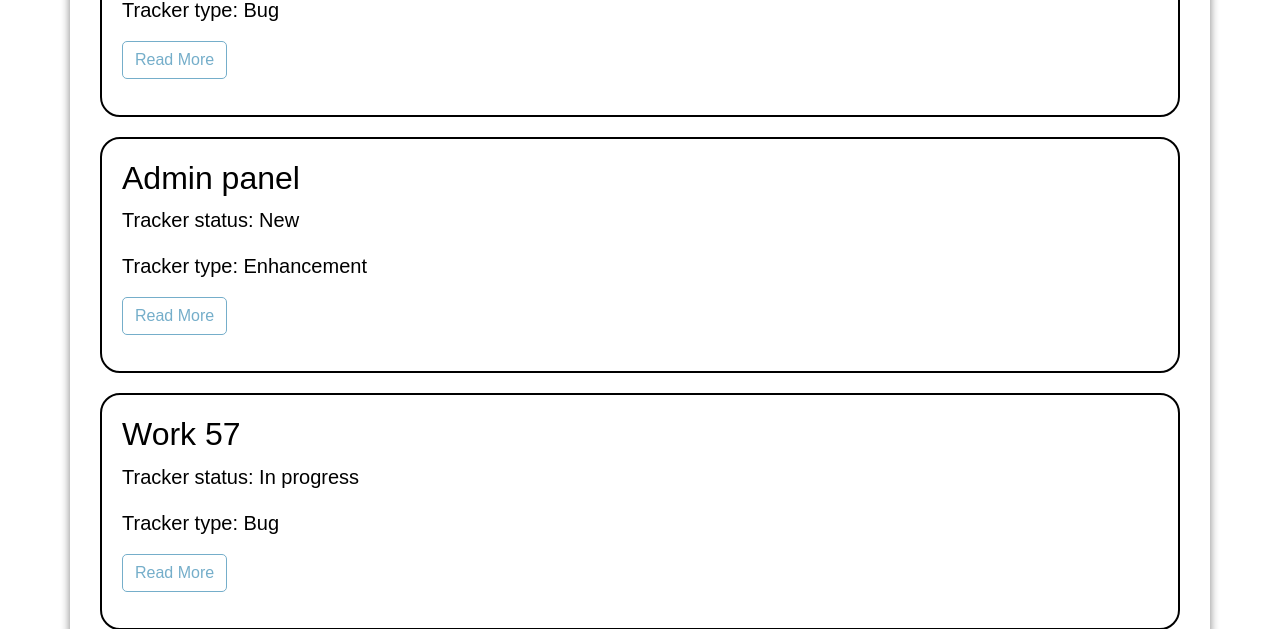
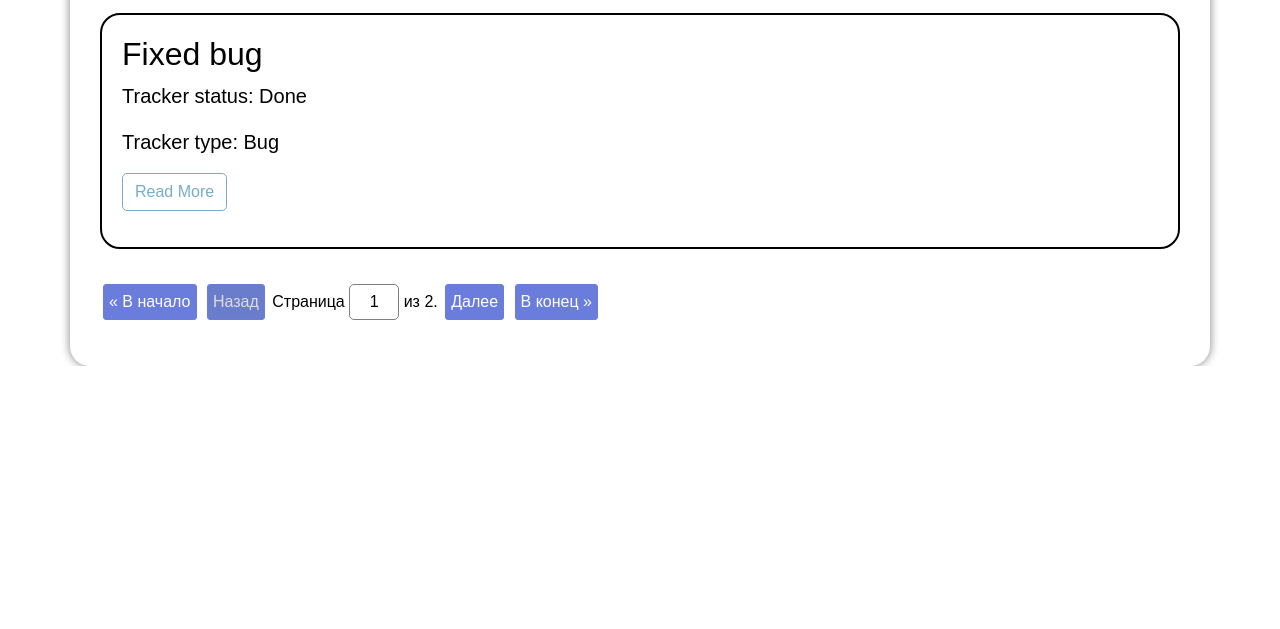
Before and after one commit to Russo2642/homework_70_zulufov_ruslan, a Django app: page / in a window 1280 px wide. Shown: the part 2591-3220 px from the top of the page. After the commit the page ends 2957 px from the top, so only its background shows below. Run offline with Django 4.2, Linux system fonts and the light colour scheme; data comes from the database, SQL or seed files in the repository; some libraries are stand-ins or nearby versions.

Commit message:
Добавил пагинацию и поиск в IndexView, обработал случай, если данные при поиске не найдены

```diff
--- a/source/static/css/style.css
+++ b/source/static/css/style.css
@@ -118,3 +118,44 @@ button {
 .headers {
     font-weight: bold;
 }
+
+.pagination {
+    text-align: center;
+}
+
+.pagination a, .pagination .page-disabled {
+    display: inline-block;
+    border: solid 1px #6a7ddd;
+    border-radius: 3px;
+    padding: 5px;
+    margin: 3px;
+}
+
+.pagination a {
+    background: #6a7ddd;
+    color: white;
+    text-decoration: none;
+}
+
+.pagination a:hover {
+    background: #6a7dff;
+    text-decoration: underline;
+}
+
+.pagination .page-disabled {
+    background: #6a7dcc;
+    color: #dddddd
+}
+
+.pagination .current-page {
+    display: inline-block;
+}
+
+.pagination .current-page input {
+    width: 50px;
+    padding: 5px 7px;
+    font-size: inherit;
+    border-radius: 5px;
+    text-align: center;
+    border: solid 1px gray;
+}
--- a/source/tracker/forms.py
+++ b/source/tracker/forms.py
@@ -31,3 +31,7 @@ class IssueForm(forms.ModelForm):
             'status': forms.RadioSelect,
             'types': forms.CheckboxSelectMultiple,
         }
+
+
+class SearchForm(forms.Form):
+    search = forms.CharField(max_length=20, required=False, label='Найти')
--- a/source/tracker/templates/index.html
+++ b/source/tracker/templates/index.html
@@ -6,6 +6,7 @@
 {% block content %}
 <div class="row">
     <h1>Issue Tracker</h1>
+    {% include 'partial/search.html' %}
     {% for issue in issues %}
     <div class="notes">
         <h2>{{ issue.summary }}</h2>
@@ -15,6 +16,13 @@
             <a href="{% url 'issue_detail' issue.pk %}" class="btn btn-primary read_more">Read More</a>
         </p>
     </div>
+    {% empty %}
+        <h1><p>Issues not found</p></h1>
     {% endfor %}
+    <p></p>
+    <p></p>
+    {% if is_paginated %}
+        {% include 'partial/pagination.html' %}
+    {% endif %}
 </div>
 {% endblock %}
--- /dev/null
+++ b/source/tracker/templates/partial/pagination.html
@@ -0,0 +1,23 @@
+<div class="pagination">
+    <span class="step-links">
+        <a href="?{% if query %}{{ query }}&{% endif %}page=1">&laquo; В начало</a>
+        {% if page_obj.has_previous %}
+            <a href="?{% if query %}{{ query }}&{% endif %}page={{ page_obj.previous_page_number }}">Назад</a>
+        {% else %}
+            <span class="page-disabled">Назад</span>
+        {% endif %}
+        <form class="current-page" method="get">
+            <label for="page">
+                {% if search %}<input type="hidden" name="search" value="{{ search }}">{% endif %}
+                Страница <input type="text" name="page" id="page" value="{{ page_obj.number }}">
+                из {{ page_obj.paginator.num_pages }}.
+            </label>
+        </form>
+        {% if page_obj.has_next %}
+            <a href="?{% if query %}{{ query }}&{% endif %}page={{ page_obj.next_page_number }}">Далее</a>
+        {% else %}
+            <span class="page-disabled">Далее</span>
+        {% endif %}
+        <a href="?{% if query %}{{ query }}&{% endif %}page={{ page_obj.paginator.num_pages }}">В конец &raquo;</a>
+    </span>
+</div>
--- /dev/null
+++ b/source/tracker/templates/partial/search.html
@@ -0,0 +1,5 @@
+{% load django_bootstrap5 %}
+<form action="" method="get" class="text-center">
+  {% bootstrap_form form %}
+  {% bootstrap_button button_type="submit" content="Найти" %}
+</form>
--- a/source/tracker/views/base.py
+++ b/source/tracker/views/base.py
@@ -1,14 +1,45 @@
-from django.views.generic import TemplateView, RedirectView
+from django.db.models import Q
+from django.utils.http import urlencode
+from django.views.generic import RedirectView, ListView
 
 from tracker.models import Issue
 
+from tracker.forms import SearchForm
 
-class IndexView(TemplateView):
+
+class IndexView(ListView):
     template_name = 'index.html'
+    model = Issue
+    context_object_name = 'issues'
+    ordering = ('-created_at',)
+    paginate_by = 10
+    paginate_orphans = 1
 
-    def get_context_data(self, **kwargs):
-        context = super().get_context_data(**kwargs)
-        context['issues'] = Issue.objects.exclude(is_deleted=True)
+    def get(self, request, *args, **kwargs):
+        self.form = self.get_search_form()
+        self.search_value = self.get_search_value()
+        return super().get(request, *args, **kwargs)
+
+    def get_search_form(self):
+        return SearchForm(self.request.GET)
+
+    def get_search_value(self):
+        if self.form.is_valid():
+            return self.form.cleaned_data['search']
+        return None
+
+    def get_queryset(self):
+        queryset = super().get_queryset().exclude(is_deleted=True)
+        if self.search_value:
+            query = Q(summary__icontains=self.search_value) | Q(description__icontains=self.search_value)
+            queryset = queryset.filter(query)
+        return queryset
+
+    def get_context_data(self, *, object_list=None, **kwargs):
+        context = super().get_context_data(object_list=object_list, **kwargs)
+        context['form'] = self.form
+        if self.search_value:
+            context['query'] = urlencode({'search': self.search_value})
         return context
 
 
```
